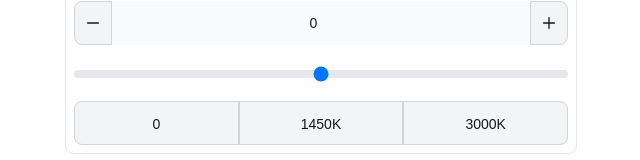
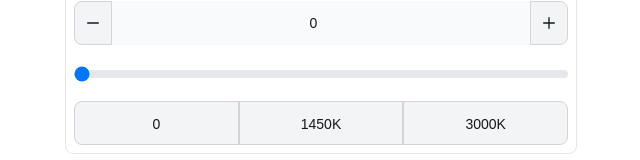
Before and after one commit to kanade2001/azurlane-webtool, a Next.js app: page /exp-calculator in a window 1280 px wide. Shown: the part 356-516 px from the top of the page, without its empty margins (319-959 px from the left). Built offline with nearby package versions, Linux system fonts and the light colour scheme.

Commit message:
Feat-Add Prop of value

```diff
--- a/src/app/exp-calculator/_components/exp-field.tsx
+++ b/src/app/exp-calculator/_components/exp-field.tsx
@@ -35,7 +35,7 @@ export default function ExpField(props: ExpFieldProps) {
           value={props.exp}
           setValue={(value) => props.setExp(value)}
         />
-        <SlideInput min_value={0} max_value={props.max_exp} />
+        <SlideInput min_value={0} max_value={props.max_exp} value={props.exp} />
         <LineButton
           buttons={[
             { label: "0", onClick: () => props.setExp(0) },
--- a/src/components/field/slide-input.tsx
+++ b/src/components/field/slide-input.tsx
@@ -1,4 +1,5 @@
 interface SlideInputProps {
+  value: number;
   min_value?: string | number;
   max_value?: string | number;
 }
@@ -9,7 +10,7 @@ const SlideInput: React.FC<SlideInputProps> = (props: SlideInputProps) => {
       <input
         id="slide-input"
         type="range"
-        value={50}
+        value={props.value}
         className="h-2 w-full cursor-pointer appearance-none rounded-lg bg-gray-200 dark:bg-gray-700"
       ></input>
     </div>
```
